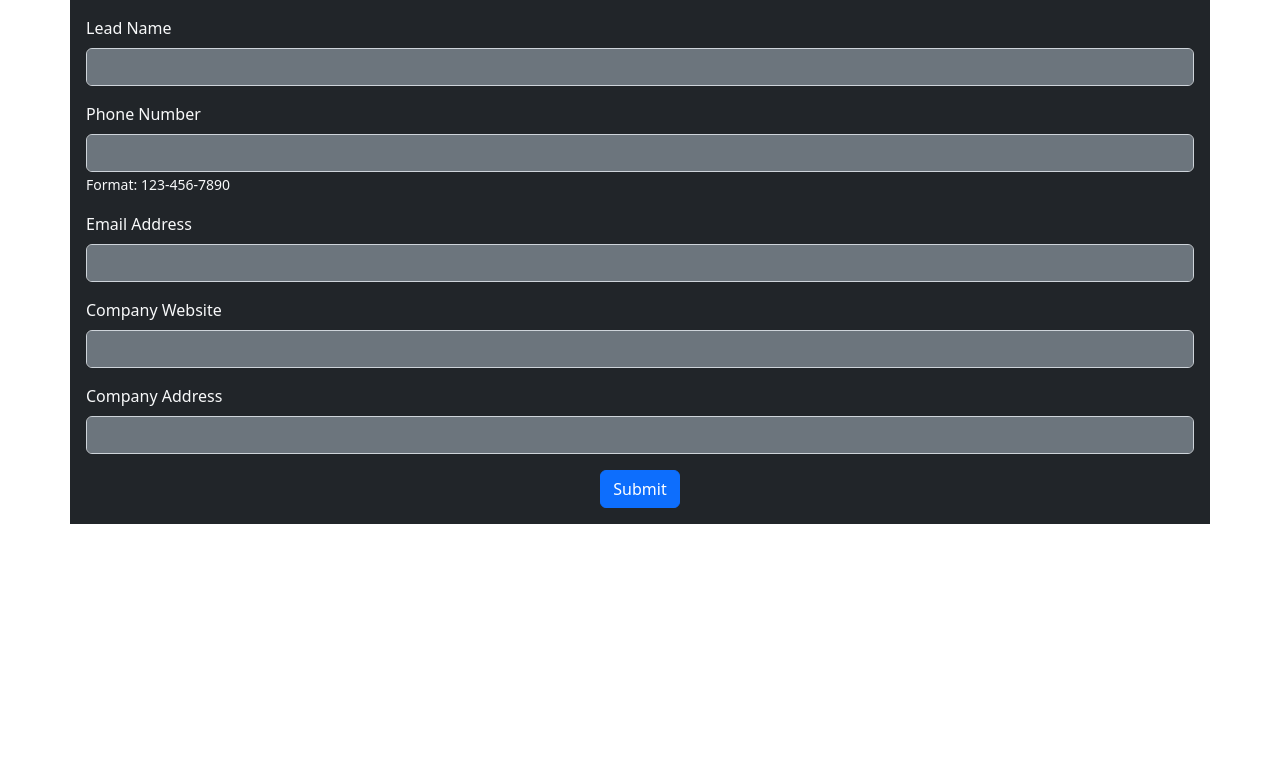
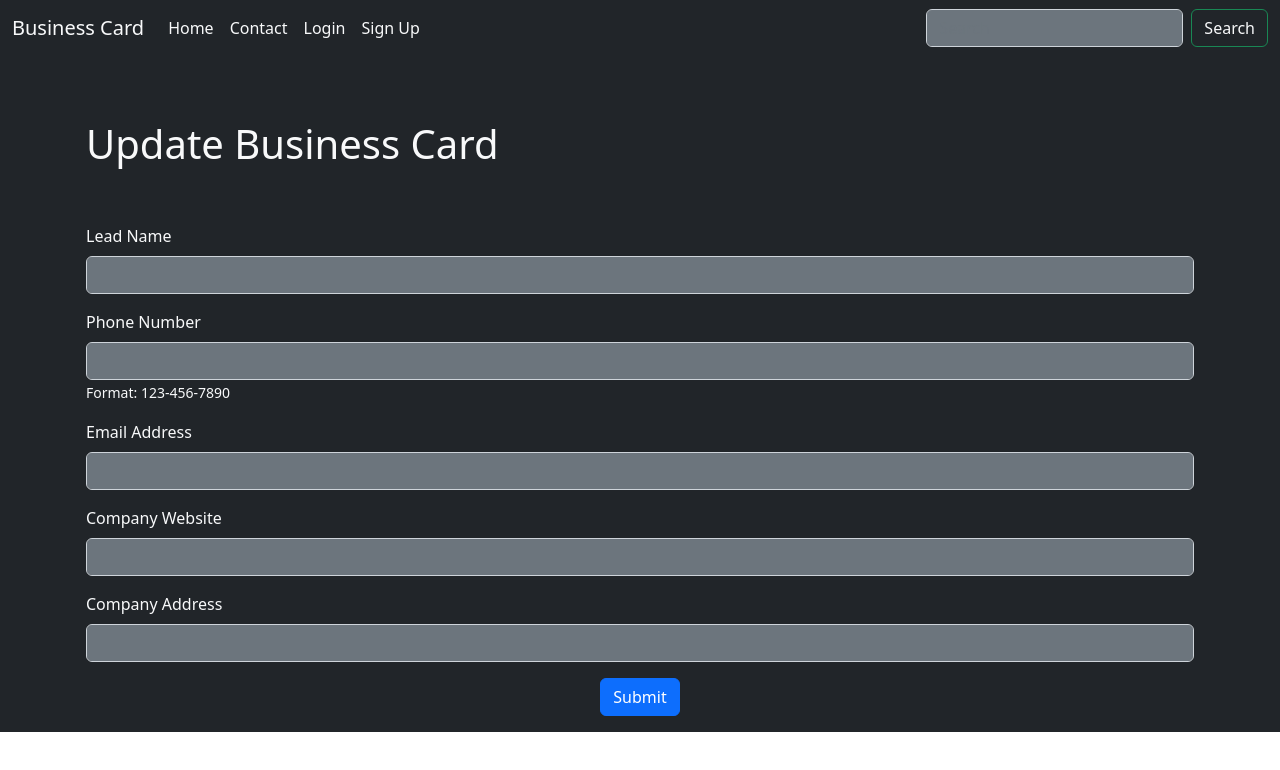
Before and after one commit to CloudML-Group-4/frontend, a React (Create React App) app: page / in a window 1280 px wide. Shown: the top 770 px of the page. Built offline with nearby package versions, Linux system fonts and the light colour scheme.

Commit message:
added navigation bar

```diff
--- /dev/null
+++ b/src/components/nav_bar/nav_bar.js
@@ -0,0 +1,41 @@
+import { Link, NavLink } from "react-router-dom";
+
+const NavBar = () => {
+    return(
+        <nav class="navbar navbar-expand-lg bg-body-tertiary">
+            <div class="container-fluid text-light">
+                <Link to="/" class="navbar-brand text-light">Business Card</Link>
+                {/* <a class="navbar-brand" href="#">Business card</a> */}
+                <button class="navbar-toggler" type="button" data-bs-toggle="collapse" data-bs-target="#navbarSupportedContent" aria-controls="navbarSupportedContent" aria-expanded="false" aria-label="Toggle navigation">
+                    <span class="navbar-toggler-icon"></span>
+                </button>
+                <div class="collapse navbar-collapse" id="navbarSupportedContent">
+                    <ul class="navbar-nav me-auto mb-2 mb-lg-0">
+                        <li class="nav-item">
+                            <Link to="/" class="nav-link text-light">Home</Link>
+                            {/* <a class="nav-link active" aria-current="page" href="#">Home</a> */}
+                        </li>
+                        <li class="nav-item">
+                            <Link to="/" class="nav-link text-light">Contact</Link>
+                            {/* <a class="nav-link " aria-current="page" href="#">SignUp</a> */}
+                        </li>
+                        <li class="nav-item">
+                            <Link to="/" class="nav-link text-light">Login</Link>
+                            {/* <a class="nav-link " aria-current="page" href="#">Login</a> */}
+                        </li>
+                        <li class="nav-item">
+                            <Link to="/" class="nav-link text-light">Sign Up</Link>
+                            {/* <a class="nav-link " aria-current="page" href="#">Contact</a> */}
+                        </li>
+                    </ul>
+                    <form class="d-flex" role="search">
+                        <input class="form-control me-2" type="search" placeholder="Search" aria-label="Search"></input>
+                        <button class="btn btn-outline-success text-light" type="submit">Search</button>
+                    </form>
+                </div>
+            </div>
+        </nav>
+    )
+}
+
+export default NavBar;
--- a/src/components/update_card_form/update_card_form.js
+++ b/src/components/update_card_form/update_card_form.js
@@ -4,7 +4,9 @@
 
 const UpdateCardForm = () => {
     return(
+
         <div className="UpdateCardForm" class="container bg-dark text-light p-3">
+            <h1 class="pb-5 pt-5">Update Business Card</h1>
             <form action="" method="post">
                 <div class="mb-3">
                     <label for="lead_name" class="form-label">Lead Name</label>
--- a/src/pages/layout.js
+++ b/src/pages/layout.js
@@ -1,10 +1,15 @@
 import {Outlet} from "react-router-dom";
+import NavBar from "../components/nav_bar/nav_bar";
+import 'bootstrap/dist/css/bootstrap.css';
 
 const Layout = () => {
     return (
-        <>
+        <div class="bg-dark">
+            {/* header goes here */}
+            <NavBar />
             <Outlet />
-        </>
+            {/* footer goes here */}
+        </div>
     )
 };
 
```
